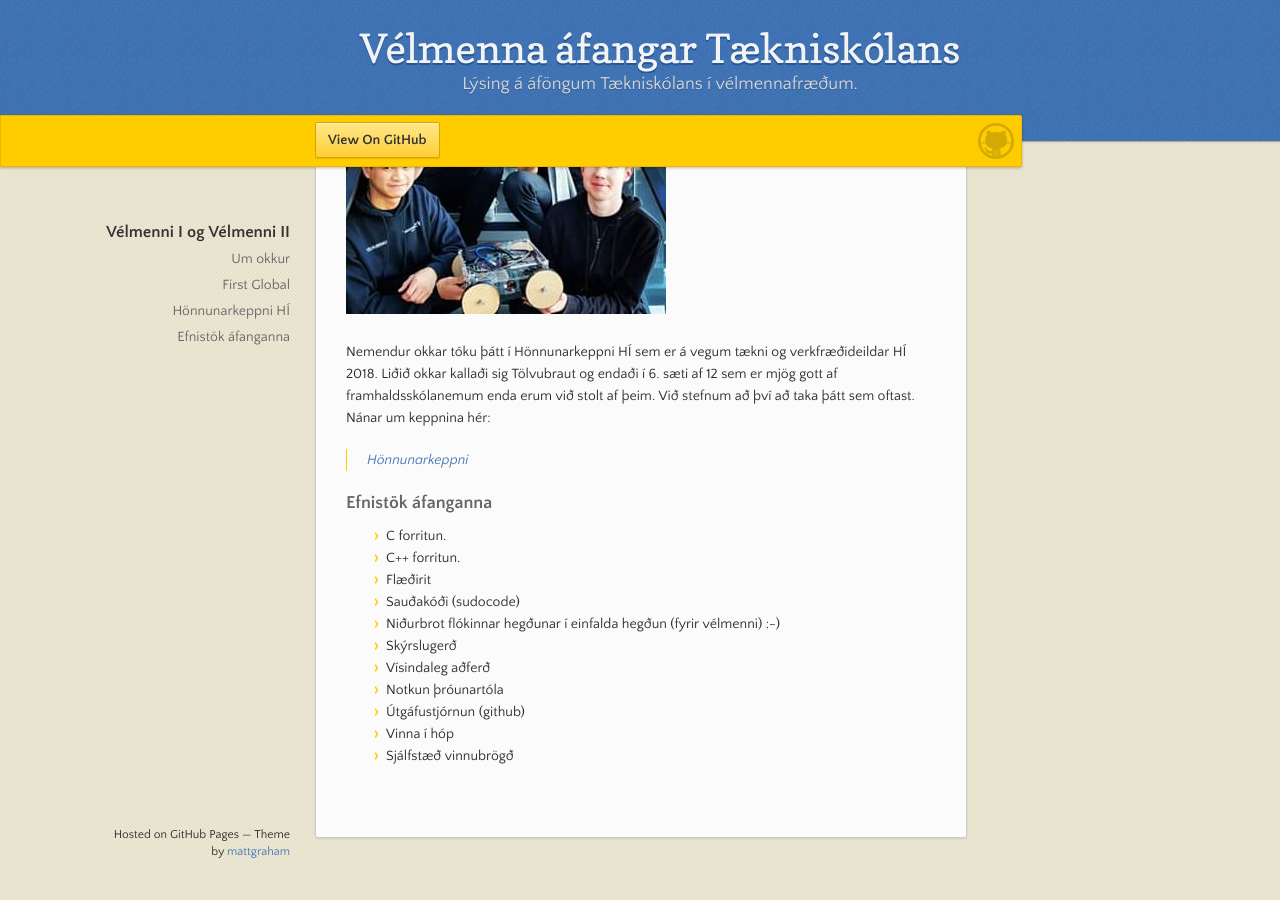
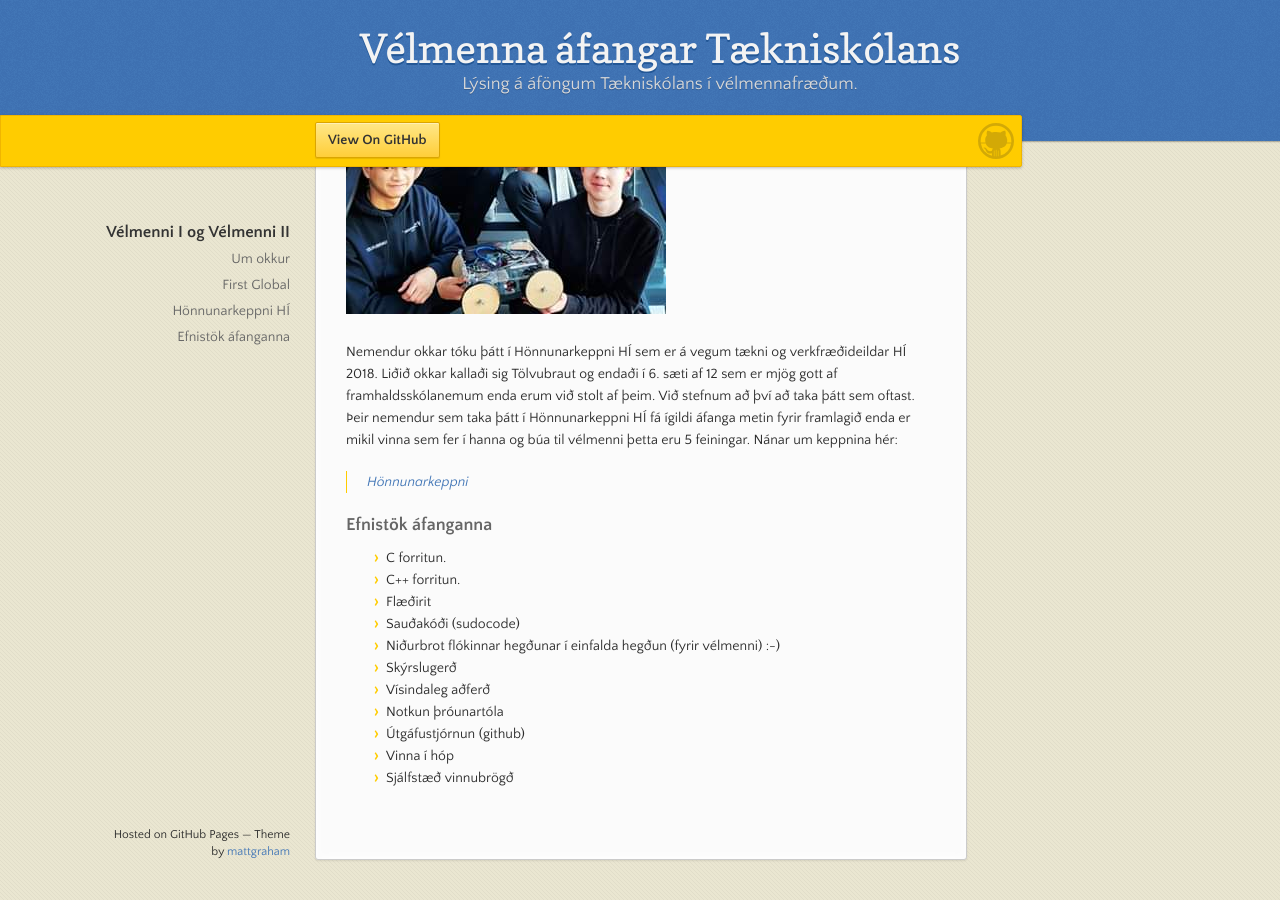
Before and after one commit to eirben/eirben.github.io, a Jekyll site: the page built from index.md, in a window 1280 px wide and 900 px high, scrolled down 2070 px. Built offline with Jekyll 4.4.1, drawn with Linux system fonts in a browser that asks for light colours; our own code applies the rules of GitHub Pages for plain Markdown files; before the commit the page ends 2948 px from its top, so only the background shows below that.

Commit message:
Update index.md

```diff
--- a/index.md
+++ b/index.md
@@ -21,6 +21,7 @@ Nemendur okkar einbeittir og á fullu í keppninni í Whasington, þetta var óm
 ![First Global keppni](https://eirben.github.io/honnunarkeppni_hi.jpg)
 
 Nemendur okkar tóku þátt í Hönnunarkeppni HÍ sem er á vegum tækni og verkfræðideildar HÍ 2018.  Liðið okkar kallaði sig Tölvubraut og endaði í 6. sæti af 12 sem er mjög gott af framhaldsskólanemum enda erum við stolt af þeim. Við stefnum að því að taka þátt sem oftast.
+Þeir nemendur sem taka þátt í Hönnunarkeppni HÍ fá ígildi áfanga metin fyrir framlagið enda er mikil vinna sem fer í hanna og búa til vélmenni þetta eru 5 feiningar.
 Nánar um keppnina hér:
 
 > [Hönnunarkeppni](https://www.facebook.com/HonnunarkeppniHI/)
```
